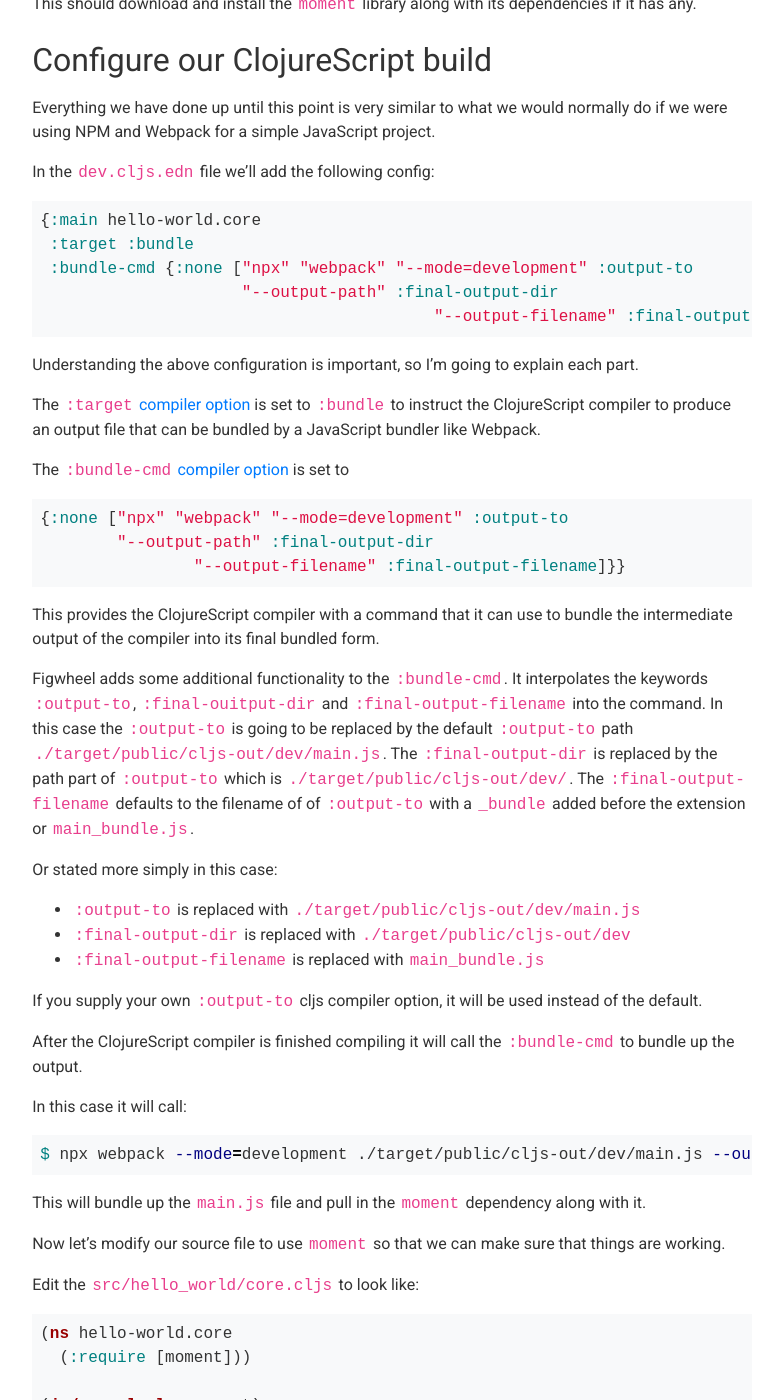
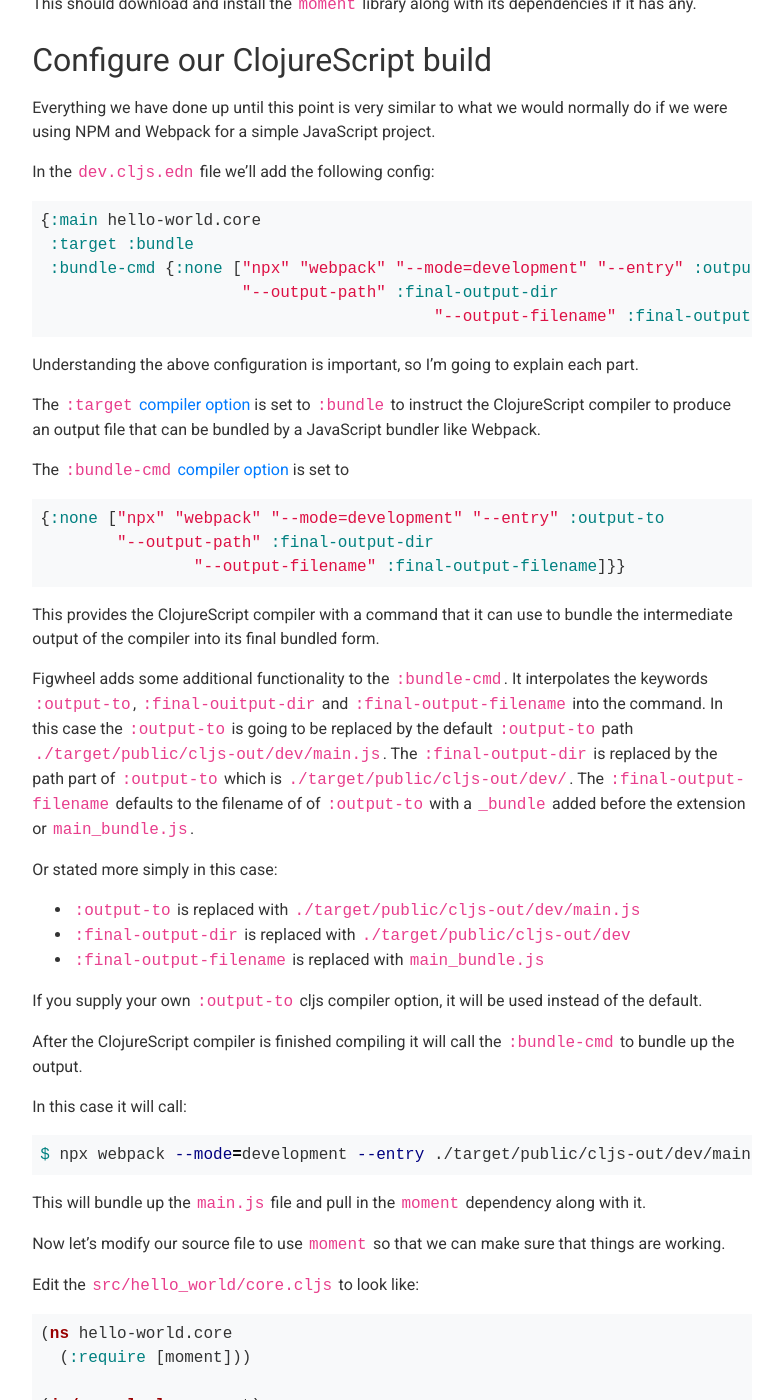
Before and after one commit to bhauman/figwheel-main, a Jekyll site: the page built from docs/docs/npm.md, in a window 1280 px wide and 1400 px high, scrolled down 3652 px. Shown: the whole window, without its empty margins (83-864 px from the left). Built offline with Jekyll 4.4.1, drawn with Linux system fonts in a browser that asks for light colours; some of the changed text lies outside the part shown.

Commit message:
update ring to 1.9.1, change npm docs to include the --entry flag

````diff
--- a/docs/docs/npm.md
+++ b/docs/docs/npm.md
@@ -34,7 +34,7 @@ Optionally set the [`:bundle-cmd` compiler
 option](https://clojurescript.org/reference/compiler-options#target)
 to
 ```clojure
-{:none ["npx" "webpack" "--mode=development" :output-to
+{:none ["npx" "webpack" "--mode=development" "--entry" :output-to
        "--output-path" :final-output-dir
 	   "--output-filename" :final-output-filename]}
 ```
@@ -198,7 +198,7 @@ In the `dev.cljs.edn` file we'll add the following config:
 ```clojure
 {:main hello-world.core
  :target :bundle
- :bundle-cmd {:none ["npx" "webpack" "--mode=development" :output-to
+ :bundle-cmd {:none ["npx" "webpack" "--mode=development" "--entry" :output-to
                      "--output-path" :final-output-dir
 					 "--output-filename" :final-output-filename]}}
 ```
@@ -216,7 +216,7 @@ option](https://clojurescript.org/reference/compiler-options#bundle-cmd)
 is set to
 
 ```clojure
-{:none ["npx" "webpack" "--mode=development" :output-to
+{:none ["npx" "webpack" "--mode=development" "--entry" :output-to
         "--output-path" :final-output-dir
 		"--output-filename" :final-output-filename]}}
 ```
@@ -250,7 +250,7 @@ the `:bundle-cmd` to bundle up the output.
 In this case it will call:
 
 ```sh
-$ npx webpack --mode=development ./target/public/cljs-out/dev/main.js --output-path ./target/public/cljs-out/dev --output-filename main_bundle.js
+$ npx webpack --mode=development --entry ./target/public/cljs-out/dev/main.js --output-path ./target/public/cljs-out/dev --output-filename main_bundle.js
 ```
 
 This will bundle up the `main.js` file and pull in the `moment`
@@ -312,10 +312,10 @@ When enabled `:auto-bundle` will set `:target` to `:bundle`.
 When choosing `:webpack` it will set `:bundle-cmd` to:
 
 ```clojure
-{:none ["npx" "webpack" "--mode=development" :output-to
+{:none ["npx" "webpack" "--mode=development" "--entry ":output-to
         "--output-path" :final-output-dir
 		"--output-filename" :final-output-filename]
- :default ["npx" "webpack" "--mode=production" :output-to
+ :default ["npx" "webpack" "--mode=production" "--entry" :output-to
            "--output-path" :final-output-dir
 		   "--output-filename" :final-output-filename]}
 ```
````
Also changed, not shown: CHANGES.md (+6 -0 lines), helper-content/missing_index.md (+1 -1 lines), docs/assets/compiled/js/main.js, 2 other files.
